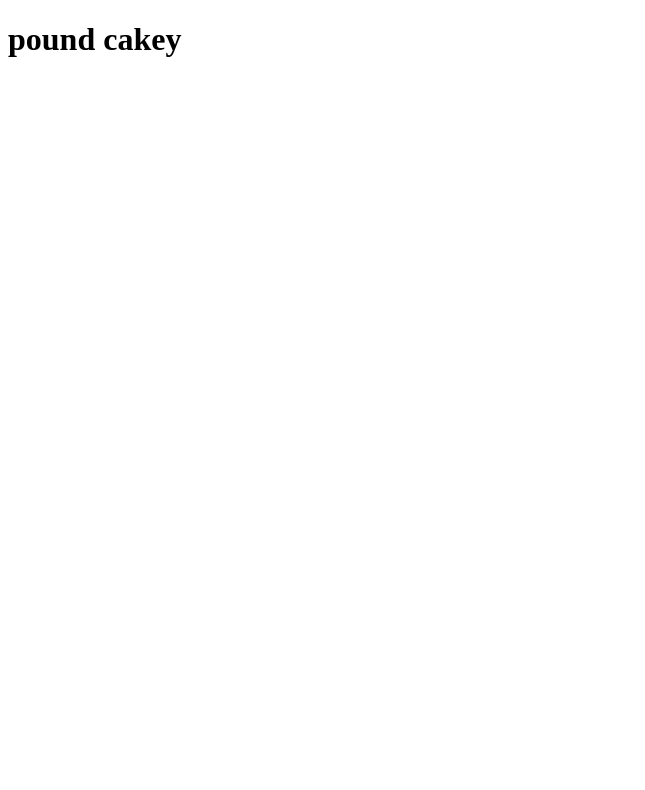
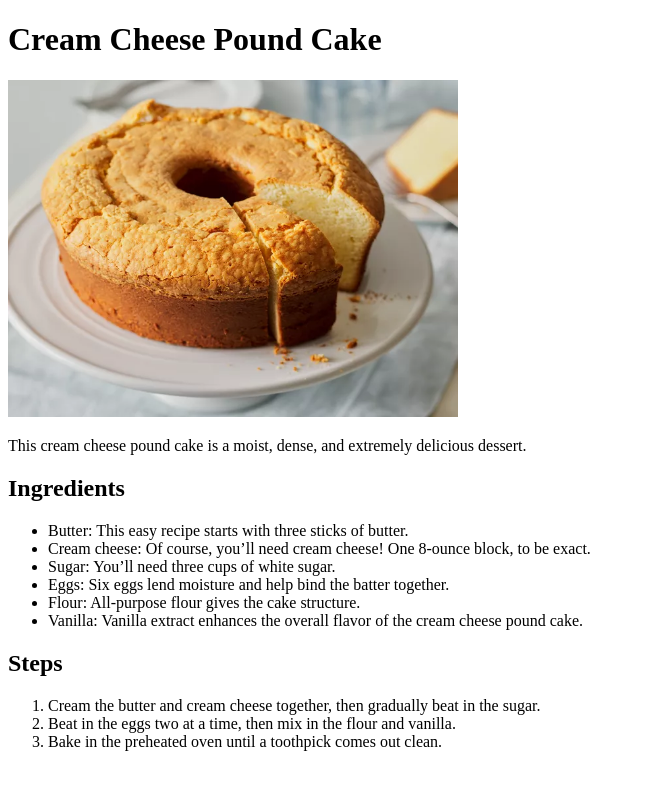
Before and after one commit to Gerile3/basic-recipes, a plain HTML site: page recipes/poundcake.html in a window 1280 px wide. Shown: the whole page, without its empty margins (0-645 px from the left). Drawn offline with Linux system fonts and the light colour scheme; files that its build step writes are made by us from their sources.

Commit message:
Add Pound Cake recipe

```diff
--- a/recipes/poundcake.html
+++ b/recipes/poundcake.html
@@ -7,6 +7,23 @@
     <title>Pound Cake</title>
 </head>
 <body>
-    <h1>pound cakey</h1>
+    <h1>Cream Cheese Pound Cake</h1>
+    <img src="../images/cakey.jpg" alt="Cake" width=450>
+    <p>This cream cheese pound cake is a moist, dense, and extremely delicious dessert.</p>
+    <h2>Ingredients</h2>
+    <ul>
+        <li> Butter: This easy recipe starts with three sticks of butter. </li>
+        <li>Cream cheese: Of course, you’ll need cream cheese! One 8-ounce block, to be exact. </li>
+        <li>Sugar: You’ll need three cups of white sugar. </li>
+        <li>Eggs: Six eggs lend moisture and help bind the batter together. </li>
+        <li>Flour: All-purpose flour gives the cake structure. </li>
+        <li>Vanilla: Vanilla extract enhances the overall flavor of the cream cheese pound cake.</li>
+    </ul>
+    <h2>Steps</h2>
+    <ol>
+        <li>Cream the butter and cream cheese together, then gradually beat in the sugar. </li>
+        <li>Beat in the eggs two at a time, then mix in the flour and vanilla. </li>
+        <li>Bake in the preheated oven until a toothpick comes out clean. </li>
+    </ol>
 </body>
 </html>
```
Also changed, not shown: images/cakey.jpg (added).
